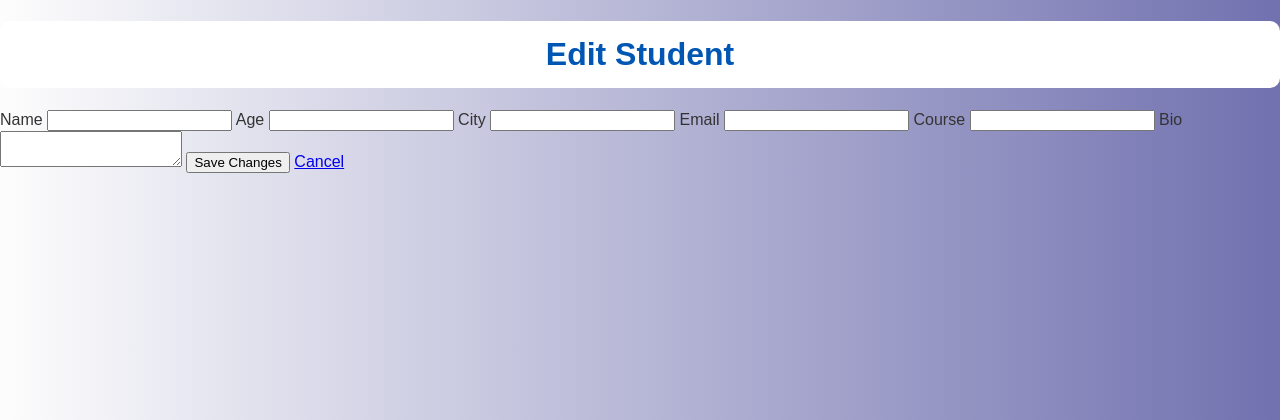
After one commit to hussainali238-collab/fast-API, a FastAPI app: template templates/edit-student.html in a window 1280 px wide. The commit adds this page. Shown: the top 420 px of the page. Run offline with FastAPI, Linux system fonts and the light colour scheme; the template is opened without the code that fills it, so the values that code supplies are empty.

Commit message:
Updating main and student file

```diff
--- a/main.py
+++ b/main.py
@@ -306,3 +306,84 @@ def search_student_page(request: Request, q: str = ""):
             "students": students
         }
     )
+
+
+# ----------------------------------
+# Edit Student
+# ----------------------------------
+
+@app.get("/edit-student/{student_id}")
+def edit_student_page(request: Request, student_id: int):
+
+    with closing(sqlite3.connect(DATABASE)) as conn:
+        conn.row_factory = sqlite3.Row
+
+        row = conn.execute(
+            "SELECT * FROM students WHERE id = ?",
+            (student_id,)
+        ).fetchone()
+
+        student = dict(row) if row else None
+
+    if student is None:
+        raise HTTPException(
+            status_code=status.HTTP_404_NOT_FOUND,
+            detail="Student not found"
+        )
+
+    return templates.TemplateResponse(
+        request=request,
+        name="edit_student.html",
+        context={
+            "request": request,
+            "student": student
+        }
+    )
+
+
+# ----------------------------------
+# Update Student
+# ----------------------------------
+
+@app.post("/update-student/{student_id}")
+def update_student(
+    student_id: int,
+    name: str = Form(...),
+    age: int = Form(...),
+    city: str = Form(...),
+    email: str = Form(...),
+    course: str = Form(...),
+    bio: str = Form(...)
+):
+
+    with closing(sqlite3.connect(DATABASE)) as conn:
+        with conn:
+            cursor = conn.execute("""
+                UPDATE students
+                SET name = ?,
+                    age = ?,
+                    city = ?,
+                    email = ?,
+                    course = ?,
+                    bio = ?
+                WHERE id = ?
+            """, (
+                name,
+                age,
+                city,
+                email,
+                course,
+                bio,
+                student_id
+            ))
+
+            if cursor.rowcount == 0:
+                raise HTTPException(
+                    status_code=status.HTTP_404_NOT_FOUND,
+                    detail="Student not found"
+                )
+
+    return RedirectResponse(
+        url=f"/student/{student_id}",
+        status_code=status.HTTP_303_SEE_OTHER
+    )
--- a/static/style.css
+++ b/static/style.css
@@ -516,3 +516,20 @@ padding: 12px;
         font-size: 24px;
     }
 }
+.edit-button {
+    display: inline-block;
+    background-color: #0056b3;
+    color: #FFFFFF;
+    padding: 10px 20px;
+    border: none;
+    border-radius: 6px;
+    text-decoration: none;
+    font-size: 16px;
+    font-weight: bold;
+    cursor: pointer;
+    transition: background-color 0.3s ease;
+}
+
+.edit-button:hover {
+    background-color: #003d80;
+}
--- /dev/null
+++ b/templates/edit-student.html
@@ -0,0 +1,46 @@
+<!DOCTYPE html>
+<html lang="en">
+<head>
+    <meta charset="UTF-8">
+    <meta name="viewport" content="width=device-width, initial-scale=1.0">
+    <title>Edit Student</title>
+
+    <link rel="stylesheet" href="/static/style.css">
+</head>
+<body>
+
+    <h1>Edit Student</h1>
+
+    <form action="/update-student/{{ student.id }}" method="POST">
+
+        <label for="name">Name</label>
+        <input type="text" id="name" name="name"
+                value="{{ student.name }}" required>
+
+        <label for="age">Age</label>
+        <input type="number" id="age" name="age"
+                value="{{ student.age }}" min="1" required>
+
+        <label for="city">City</label>
+        <input type="text" id="city" name="city"
+            value="{{ student.city }}" required>
+
+        <label for="email">Email</label>
+        <input type="email" id="email" name="email"
+                value="{{ student.email }}" required>
+
+        <label for="course">Course</label>
+        <input type="text" id="course" name="course"
+                value="{{ student.course }}" required>
+
+        <label for="bio">Bio</label>
+        <textarea id="bio" name="bio" required>{{ student.bio }}</textarea>
+
+        <button type="submit">Save Changes</button>
+
+        <a href="/student/{{ student.id }}">Cancel</a>
+
+    </form>
+
+</body>
+</html>
--- a/templates/student.html
+++ b/templates/student.html
@@ -16,7 +16,9 @@
         <div class="profile-card">
 
             <h1>{{ student.name }}</h1>
-
+        <a href="/edit-student/{{ student.id }}" class="edit-button">
+            <button type="button"> Edit Student </button>
+        </a>
             <hr>
 
             <p>
```
